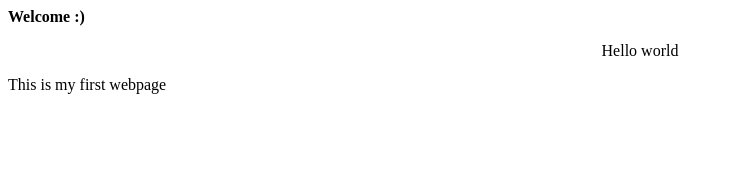
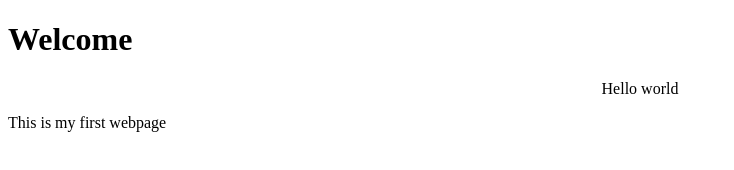
Before and after one commit to Rafasuar/my_first_webpage, a plain HTML site: page index.html in a window 1280 px wide. Shown: the whole page, without its empty margins (0-734 px from the left). Drawn offline with Linux system fonts and the light colour scheme.

Commit message:
edited font to header

```diff
--- a/index.html
+++ b/index.html
@@ -12,7 +12,7 @@
             <meta http-equiv="X-UA-Compatible">
             <title id="title1"><b>My Web Project</b></title>
         </head>
-        <body><b>Welcome :)</b></body>
+        <body><h1>Welcome</h1></body>
         <style>
             #para1 {
                 text-align:center;
```
